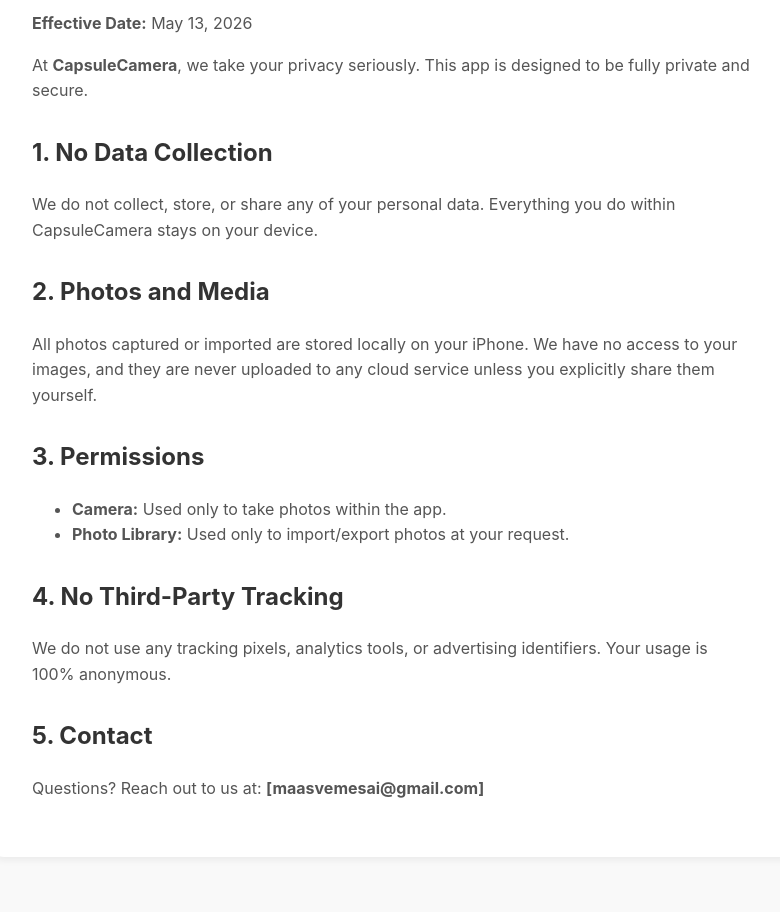
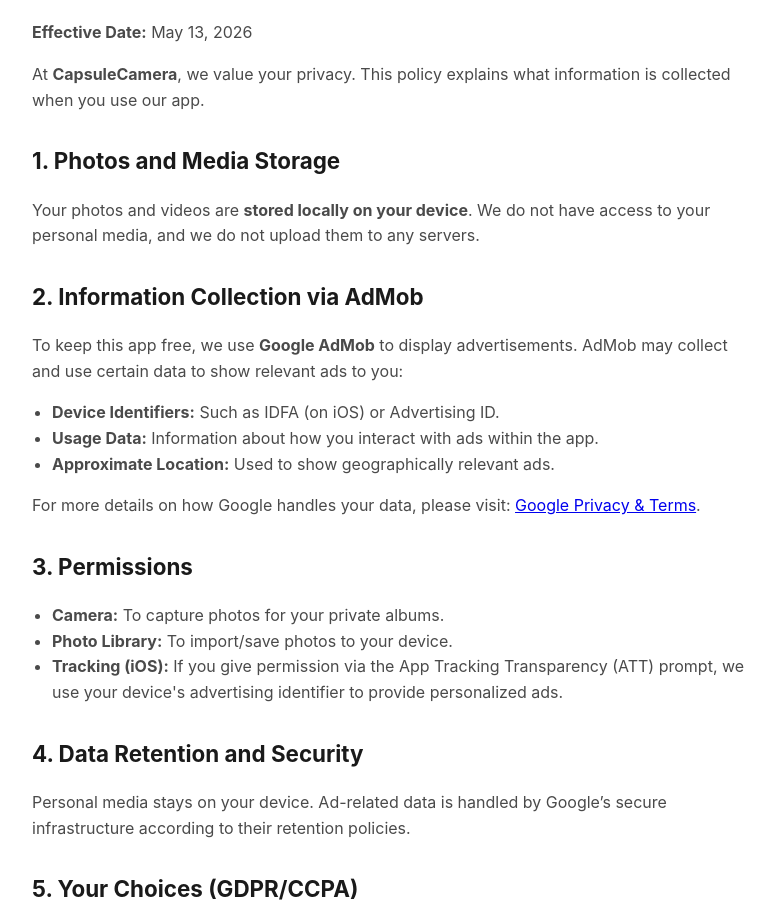
Before and after one commit to halil851/capsulecamera-privacy, a plain HTML site: page index.html in a window 1280 px wide. Shown: the part 175-1087 px from the top of the page, without its empty margins (248-1028 px from the left). Drawn offline with Linux system fonts and the light colour scheme.

Commit message:
Revise privacy policy and styling in index.html
Updated privacy policy to clarify data handling and permissions.

```diff
--- a/index.html
+++ b/index.html
@@ -12,17 +12,19 @@
             max-width: 800px;
             margin: 0 auto;
             padding: 40px 20px;
-            background-color: #f9f9f9;
+            background-color: #f4f4f7;
         }
         .container {
             background: white;
             padding: 40px;
-            border-radius: 12px;
-            box-shadow: 0 4px 6px rgba(0,0,0,0.05);
+            border-radius: 16px;
+            box-shadow: 0 10px 25px rgba(0,0,0,0.05);
         }
-        h1 { color: #000; border-bottom: 2px solid #eee; padding-bottom: 10px; }
-        h2 { color: #333; margin-top: 30px; }
-        p, li { color: #555; }
+        h1 { color: #000; border-bottom: 2px solid #eee; padding-bottom: 10px; font-size: 2.2em; }
+        h2 { color: #1a1a1a; margin-top: 30px; font-size: 1.4em; }
+        p, li { color: #4a4a4a; }
+        ul { padding-left: 20px; }
+        .highlight { background: #fff9c4; padding: 2px 5px; border-radius: 3px; }
         .footer { margin-top: 50px; font-size: 0.9em; color: #888; text-align: center; }
     </style>
 </head>
@@ -30,25 +32,35 @@
     <div class="container">
         <h1>Privacy Policy</h1>
         <p><strong>Effective Date:</strong> May 13, 2026</p>
-        <p>At <strong>CapsuleCamera</strong>, we take your privacy seriously. This app is designed to be fully private and secure.</p>
+        <p>At <strong>CapsuleCamera</strong>, we value your privacy. This policy explains what information is collected when you use our app.</p>
 
-        <h2>1. No Data Collection</h2>
-        <p>We do not collect, store, or share any of your personal data. Everything you do within CapsuleCamera stays on your device.</p>
+        <h2>1. Photos and Media Storage</h2>
+        <p>Your photos and videos are <strong>stored locally on your device</strong>. We do not have access to your personal media, and we do not upload them to any servers.</p>
 
-        <h2>2. Photos and Media</h2>
-        <p>All photos captured or imported are stored locally on your iPhone. We have no access to your images, and they are never uploaded to any cloud service unless you explicitly share them yourself.</p>
+        <h2>2. Information Collection via AdMob</h2>
+        <p>To keep this app free, we use <strong>Google AdMob</strong> to display advertisements. AdMob may collect and use certain data to show relevant ads to you:</p>
+        <ul>
+            <li><strong>Device Identifiers:</strong> Such as IDFA (on iOS) or Advertising ID.</li>
+            <li><strong>Usage Data:</strong> Information about how you interact with ads within the app.</li>
+            <li><strong>Approximate Location:</strong> Used to show geographically relevant ads.</li>
+        </ul>
+        <p>For more details on how Google handles your data, please visit: <a href="https://policies.google.com/privacy" target="_blank">Google Privacy & Terms</a>.</p>
 
         <h2>3. Permissions</h2>
         <ul>
-            <li><strong>Camera:</strong> Used only to take photos within the app.</li>
-            <li><strong>Photo Library:</strong> Used only to import/export photos at your request.</li>
+            <li><strong>Camera:</strong> To capture photos for your private albums.</li>
+            <li><strong>Photo Library:</strong> To import/save photos to your device.</li>
+            <li><strong>Tracking (iOS):</strong> If you give permission via the App Tracking Transparency (ATT) prompt, we use your device's advertising identifier to provide personalized ads.</li>
         </ul>
 
-        <h2>4. No Third-Party Tracking</h2>
-        <p>We do not use any tracking pixels, analytics tools, or advertising identifiers. Your usage is 100% anonymous.</p>
+        <h2>4. Data Retention and Security</h2>
+        <p>Personal media stays on your device. Ad-related data is handled by Google’s secure infrastructure according to their retention policies.</p>
 
-        <h2>5. Contact</h2>
-        <p>Questions? Reach out to us at: <strong>[maasvemesai@gmail.com]</strong></p>
+        <h2>5. Your Choices (GDPR/CCPA)</h2>
+        <p>If you are in the European Economic Area (EEA) or California, you have specific rights regarding your data. You can manage your ad personalization preferences within your iOS device settings (Settings > Privacy & Security > Tracking).</p>
+
+        <h2>6. Contact Us</h2>
+        <p>If you have any questions about this policy, contact us at: <strong>[MAIL_ADRESIN]</strong></p>
     </div>
     <div class="footer">
         &copy; 2026 Halil Dikişli - CapsuleCamera
```
